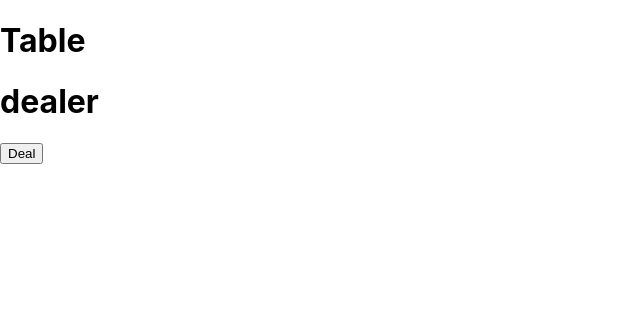
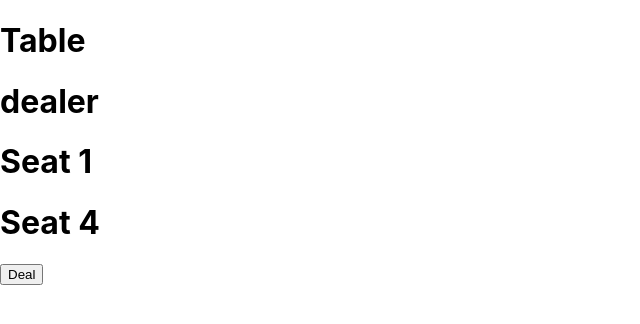
Before and after one commit to davidloesch1/BlackJack, a React (Create React App) app in the folder blackjack/: page / in a window 1280 px wide. Shown: the top 324 px of the page, without its empty margins (0-640 px from the left). Built offline with nearby package versions, Linux system fonts and the light colour scheme.

Commit message:
copied code over to make seats render cards too

```diff
--- a/blackjack/src/components/Seat.js
+++ b/blackjack/src/components/Seat.js
@@ -1,21 +1,25 @@
 import React, { Component } from 'react'
+import Card from './Card'
 import "./Seat.css"
 
-export class Seat extends Component {
-    constructor(props) {
-        super(props)
-        this.state={
-            card1: this.props.data
-        }
+function Seat(props) {
+    console.log(props.seat)
+    let cards
+    if(props.seat.hand.length > 0){
+        cards = props.seat.hand
+        cards = cards.map(el => {
+        return <Card img={el.image} />
+        })
     }
-    render() {
-        console.log(this.props.data)
-        return (
-            <div className="seat-container">
-                <h3>Seat</h3>
-            </div>
-        )
-    }
+
+
+    return(
+        <>
+            <h1>{props.seat.seat}</h1>
+            { cards }
+        </>
+    )
 }
 
+
 export default Seat
--- a/blackjack/src/components/Table.js
+++ b/blackjack/src/components/Table.js
@@ -153,12 +153,21 @@ class Table extends Component {
   }
   render() {
     let dealer = this.state.table.slice(0);
+    let seats = dealer
+    console.log(seats)
     dealer = dealer.pop();
+    seats = seats.map(el => {
+        if(el.enabled === true) {
+            return <Seat seat={el} />
+        }
+    })
+    console.log(seats)
+
     return (
       <>
         <h1>Table</h1>
         <Dealer dealer={dealer} />
-        {/* { seats } */}
+        { seats }
         <button onClick={() => this.draw()}>Deal</button>
       </>
     );
```
